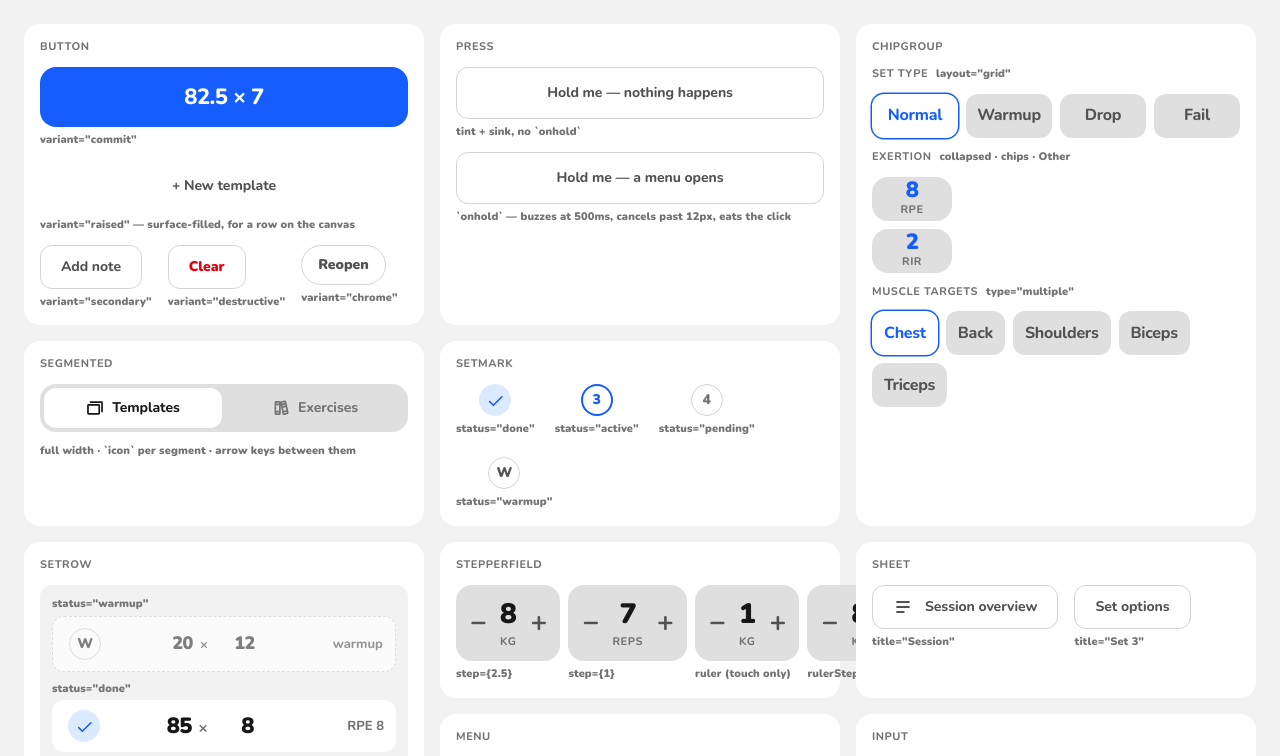
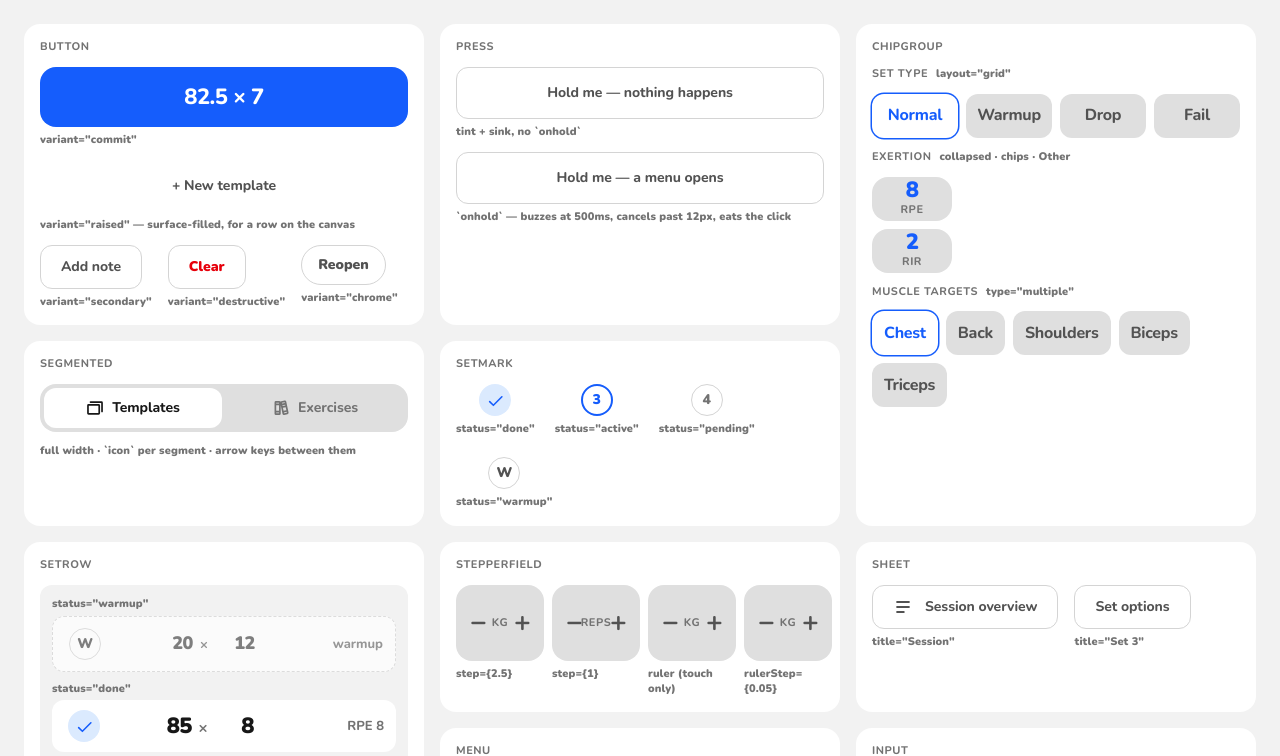
Before and after one commit to ilyasturki/kilorep, a SvelteKit app: page /dev/ui in a window 1280 px wide. Shown: the top 756 px of the page. Built offline with nearby package versions, Linux system fonts and the light colour scheme.

Commit message:
fix(ui): the bar stops scrolling, the pair measures itself, no selection

```diff
--- a/src/app.css
+++ b/src/app.css
@@ -1000,6 +1000,38 @@ html[data-nav='pop']::view-transition-old(page) {
 	color: var(--ink-faint);
 }
 
+/* Weight and reps, side by side while there is room for two and stacked when there is not. The
+   pair measures itself: a rem breakpoint asked the wrong question on a zoomed phone, growing with
+   the text while the screen stayed the width it was, so the card stacked at exactly the scale
+   where the lifter had least patience for it. `auto-fit` asks the only question there is — does a
+   second column fit — and the floor is in pixels because what it is made of is: two 44px arms and
+   a box wide enough for the number to stay the loudest thing on the card. `min(…, 100%)` is what
+   keeps the floor from overflowing a grid narrower than one field. */
+@utility stepper-pair {
+	display: grid;
+	gap: 0.5rem;
+	grid-template-columns: repeat(auto-fit, minmax(min(140px, 100%), 1fr));
+
+	/* Both numbers answer to the widest of them. `102.5` measures 2.5em in Nunito at
+	   `tracking-numeral`, so `36cqi` is that with the margin that keeps it off the arms — and it
+	   is set here, on the pair, rather than per field, because the two columns are the same width
+	   and reps sizing itself off its own two glyphs would tower over the weight beside it. */
+	--numeral-fit: 36cqi;
+}
+
+/* The stepper's number, sized against the box it sits in rather than the root font. `text-2xl` is
+   what it wants and what it reaches on any ordinary phone; where the box is narrower than the
+   value it has to hold — a zoomed phone, two fields side by side — it steps down instead of
+   clipping, which is what `102.5` reading `02.` was. The cap follows OS text scaling up, so
+   turning the system font up still makes this bigger wherever the room is there. A field standing
+   on its own holds a rep count or an RPE and needs no fitting, so the default gives way to
+   `text-2xl`; `--numeral-fit` is where a caller that knows better says so. Wants an inline-size
+   container on the parent — the middle column of the field — for `cqi` to mean the box. */
+@utility numeral-fit {
+	font-size: min(var(--text-2xl), var(--numeral-fit, 100cqi));
+	line-height: 1;
+}
+
 @layer base {
 	html {
 		background-color: var(--color-canvas);
--- a/src/lib/history/EditSet.svelte
+++ b/src/lib/history/EditSet.svelte
@@ -79,7 +79,7 @@
 			</button>
 		</div>
 
-		<div class="grid grid-cols-2 gap-2">
+		<div class="stepper-pair">
 			<StepperField
 				label={unit}
 				value={weight}
--- a/src/lib/ui/StepperField.svelte
+++ b/src/lib/ui/StepperField.svelte
@@ -126,24 +126,25 @@
 	let draft = $state('');
 	let editing = $state(false);
 
-	let selectPending = false;
-
 	let box = $state<HTMLInputElement | null>(null);
 
 	// The ruler renders inside the card: opening it must not be a `focusout` of the card,
 	// and nothing in it takes focus, so the field keeps the keyboard.
 	let open = $state(false);
 
-	// `null` until the first keystroke: focus seeds `draft` too, so `draft` alone cannot
-	// tell a typed value apart.
+	// `null` until the first keystroke, and what stands between a field left alone and a field
+	// cleared on purpose: an empty `draft` is the state focus itself puts the input in.
 	let typed = $state<string | null>(null);
 
-	function start(event: FocusEvent & { currentTarget: HTMLInputElement }) {
-		draft = value === null ? '' : display;
+	// The number steps aside rather than being selected. Selecting it was the honest way to say
+	// "type and this goes", but on Android a selection is an action mode: handles under the
+	// glyphs and a Cut / Copy / Select all / Read aloud bar thrown over the ruler, none of which
+	// belongs on a weight. An empty field with the number behind it as a placeholder says the
+	// same thing — the first keystroke replaces it — and gives the OS nothing to decorate.
+	function start() {
+		draft = '';
 		editing = true;
-		selectPending = true;
 		typed = null;
-		event.currentTarget.select();
 	}
 
 	// A deliberate tap, never focus: the keyboard's next key hands focus to the field beside this
@@ -171,9 +172,18 @@
 	}
 
 	function commit() {
+		// Nothing was typed, so there is nothing to land: the field held a ghost the whole time,
+		// and reading an empty draft as a cleared number would wipe the value on a stray tap.
+		// An arm tapped or a rung scrubbed while focused has already written what it meant.
+		const untouched = typed === null;
+
 		editing = false;
 		open = false;
 		typed = null;
+
+		if (untouched) {
+			return;
+		}
 
 		const next = landing();
 		if (next !== value) {
@@ -216,6 +226,10 @@
 	}
 </script>
 
+<!-- The arm is `44px` and not `w-11`: a thumb is the same width whoever's phone this is, and OS
+     text scaling growing it is the one thing the pair cannot afford — every pixel an arm takes is
+     one the number beside it loses, and there are four arms across the card. Height still follows
+     the scale (`min-h-19` on the row), because down the page there is room. -->
 {#snippet arm(direction: number, verb: string, corner: string)}
 	<button
 		type="button"
@@ -226,7 +240,7 @@
 		onpointerleave={holdEnd}
 		onpointercancel={holdEnd}
 		class={[
-			'grid w-11 shrink-0 place-items-center text-2xl font-semibold focus-ring-inset',
+			'grid w-[44px] shrink-0 place-items-center text-2xl font-semibold focus-ring-inset',
 			'touch-manipulation select-none',
 			'text-ink-muted hover:bg-hover press:bg-surface-2 press:text-ink',
 			corner
@@ -244,28 +258,26 @@
 >
 	{@render arm(-1, 'decrease', 'rounded-l-2xl')}
 
-	<div class="flex min-w-0 flex-1 flex-col items-center justify-center gap-0.5">
+	<div class="@container flex min-w-0 flex-1 flex-col items-center justify-center gap-0.5">
 		<input
 			bind:this={box}
 			value={editing ? draft : display}
+			placeholder={display}
 			onbeforeinput={aim}
 			{oninput}
 			onfocus={start}
 			onblur={commit}
 			onclick={reveal}
-			onmouseup={(event) => {
-				if (selectPending) {
-					selectPending = false;
-					event.preventDefault();
-				}
-			}}
 			{onkeydown}
 			inputmode="decimal"
 			autocomplete="off"
 			aria-label={label}
 			class={[
-				'w-full scroll-mb-32 bg-transparent p-0 text-center text-2xl leading-none',
+				'w-full scroll-mb-32 bg-transparent p-0 text-center numeral-fit',
 				'font-extrabold tracking-numeral outline-hidden',
+				// The ghost is the number the field is holding, so it must not read as a hint about
+				// what to type: same weight and size, one step back in ink.
+				'placeholder:text-ink-faint',
 				touched ? 'text-accent-text' : 'text-ink'
 			]}
 		/>
--- a/src/lib/workout/ActiveSet.svelte
+++ b/src/lib/workout/ActiveSet.svelte
@@ -114,7 +114,7 @@
 	bind:this={card}
 	onfocusin={reveal}
 	onfocusout={settlePreviews}
-	class="@container relative scroll-mb-3 overflow-hidden rounded-2xl bg-surface"
+	class="relative scroll-mb-3 overflow-hidden rounded-2xl bg-surface"
 >
 	<div class="flex flex-col gap-3 py-3 pr-3 pl-4">
 		<div class="flex items-center justify-between gap-2">
@@ -155,10 +155,7 @@
 			</div>
 		</div>
 
-		<!-- Side by side only while a field can hold five glyphs of `text-2xl` at full size:
-		     2 × (2 × w-11 arms + ~72px of number) + gap-2 + the card's own 28px of padding.
-		     Under that the pair stacks — a zoomed phone showed `102.5` as `02.`. -->
-		<div class="grid grid-cols-1 gap-2 @min-[22.25rem]:grid-cols-2">
+		<div class="stepper-pair">
 			<StepperField
 				label={unit}
 				value={weight}
--- a/src/routes/(app)/(tabs)/+layout.svelte
+++ b/src/routes/(app)/(tabs)/+layout.svelte
@@ -62,7 +62,7 @@
 
 	<nav
 		aria-label="Main"
-		class="vt-tabbar shrink-0 border-t border-line-soft bg-surface pb-safe-b lg:hidden"
+		class="vt-tabbar shrink-0 border-t border-line-soft bg-surface px-1 pb-safe-b lg:hidden"
 	>
 		<div
 			class="relative mx-auto flex max-w-sm"
@@ -72,7 +72,7 @@
 			     no tab owns the route, so it never parks under the wrong one. -->
 			{#if selected >= 0}
 				<span aria-hidden="true" class="tab-pill">
-					<span class="h-8 w-16 rounded-full bg-nav-selected pointer-coarse:h-9"></span>
+					<span class="h-8 w-full max-w-16 rounded-full bg-nav-selected pointer-coarse:h-9"></span>
 				</span>
 			{/if}
 
@@ -84,7 +84,7 @@
 					href={tab.href}
 					aria-current={active ? 'page' : undefined}
 					class={[
-						'group relative flex flex-1 flex-col items-center gap-1 rounded-xl py-1',
+						'group relative flex min-w-0 flex-1 flex-col items-center gap-1 rounded-xl py-1',
 						'focus-ring transition-colors',
 						active ? 'text-ink' : 'text-ink-faint pointer-fine:hover:text-ink-muted'
 					]}
@@ -92,8 +92,8 @@
 				>
 					<span
 						class={[
-							'flex h-8 w-16 items-center justify-center rounded-full transition-colors',
-							'pointer-coarse:h-9',
+							'flex h-8 w-full max-w-16 items-center justify-center rounded-full',
+							'transition-colors pointer-coarse:h-9',
 							!active && 'group-[.is-pressed]:bg-nav-hover pointer-fine:group-hover:bg-nav-hover'
 						]}
 					>
@@ -105,7 +105,11 @@
 						</span>
 					</span>
 
-					<span class="text-xs font-medium">{tab.label}</span>
+					<!-- The label is the half that gives. Five tabs of `w-16` plus five words wider than
+					     that is a min-content the bar cannot honour on a zoomed phone, and it used to
+					     answer by scrolling sideways — a row of five that has to be scrolled to is not a
+					     tab bar. The icon is the tab; the word under it truncates before the bar breaks. -->
+					<span class="max-w-full truncate text-xs font-medium">{tab.label}</span>
 				</a>
 			{/each}
 		</div>
```
